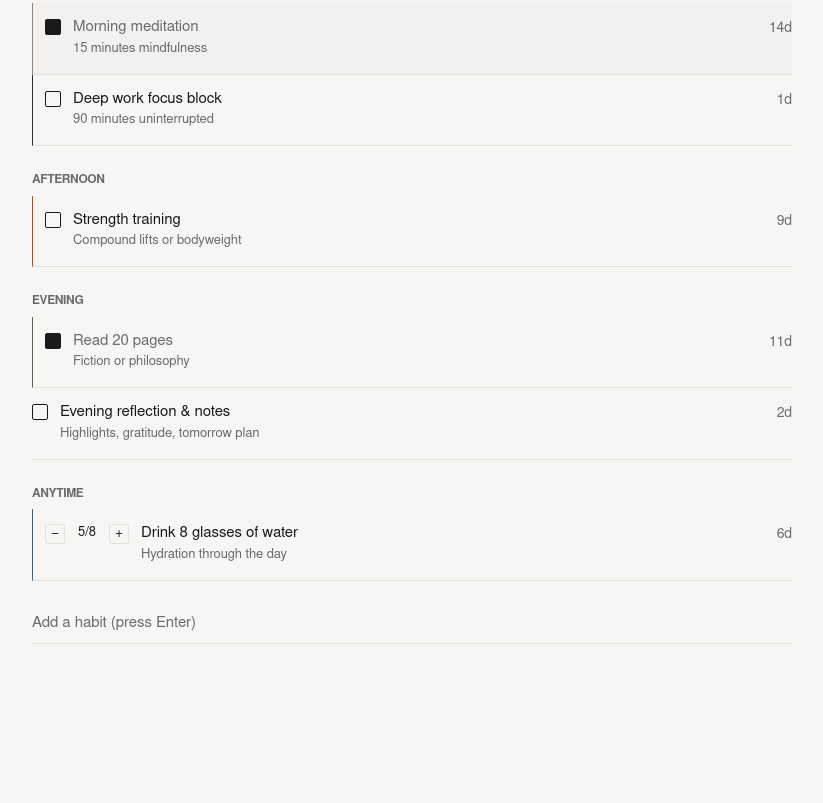
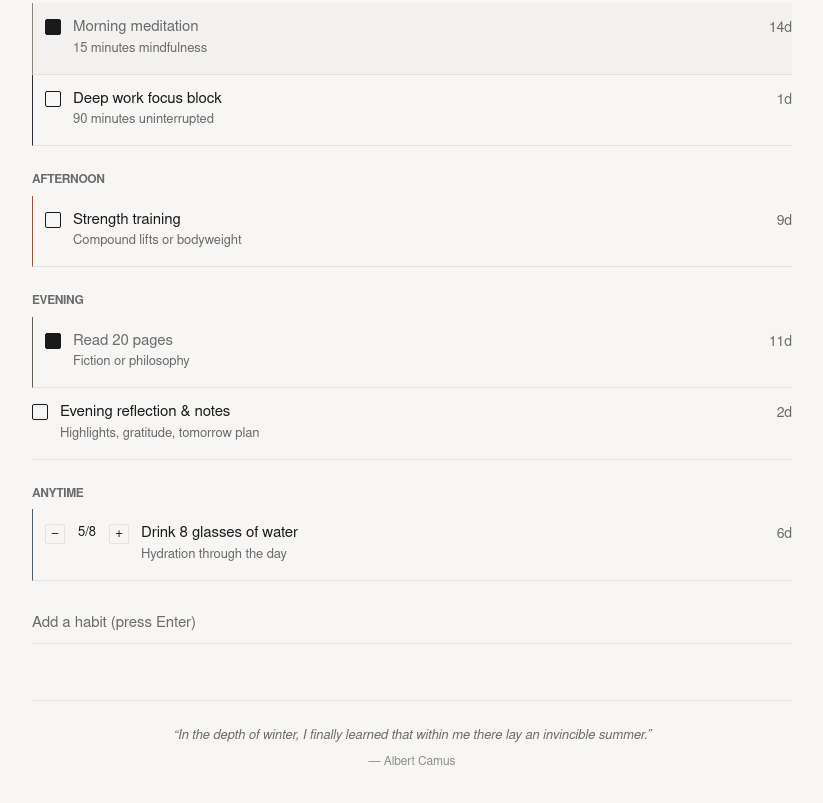
Before and after one commit to HarshitFreq/Quotidian, a website: page index.html in a window 1280 px wide. Shown: the part 363-1166 px from the top of the page, without its empty margins (228-1051 px from the left). Before the commit the page ends 1071 px from the top, so only its background shows below. Drawn offline with Linux system fonts and the light colour scheme; no server answers.

Commit message:
Add hourly live quotes in Today page footer

```diff
--- a/app.js
+++ b/app.js
@@ -89,6 +89,56 @@ let selectedPastDate = null;
 let heatmapYear = null;
 let selectedHeatmapHabitId = 'all';
 let focusedHabitIndex = 0;
+let lastRenderedQuoteHour = null;
+
+/**
+ * Curated list of quiet, thoughtful quotes on consistency, craft, and daily living.
+ */
+const HOURLY_QUOTES = [
+  { text: "How we spend our days is, of course, how we spend our lives.", author: "Annie Dillard" },
+  { text: "We are what we repeatedly do. Excellence, then, is not an act, but a habit.", author: "Will Durant" },
+  { text: "First say to yourself what you would be; and then do what you have to do.", author: "Epictetus" },
+  { text: "It is not that we have a short time to live, but that we waste a lot of it.", author: "Seneca" },
+  { text: "The impediment to action advances action. What stands in the way becomes the way.", author: "Marcus Aurelius" },
+  { text: "A journey of a thousand miles begins with a single step.", author: "Lao Tzu" },
+  { text: "Simplicity is about subtracting the obvious and adding the meaningful.", author: "John Maeda" },
+  { text: "You do not rise to the level of your goals. You fall to the level of your systems.", author: "James Clear" },
+  { text: "Quiet minds cannot be perplexed or frightened, but go on at their own private pace.", author: "Robert Louis Stevenson" },
+  { text: "Nature does not hurry, yet everything is accomplished.", author: "Lao Tzu" },
+  { text: "Nothing is so fatigue-inducing as the eternal hanging on of an uncompleted task.", author: "William James" },
+  { text: "Day by day, what you choose, what you think and what you do is who you become.", author: "Heraclitus" },
+  { text: "The art of being wise is the art of knowing what to overlook.", author: "William James" },
+  { text: "Life is available only in the present moment.", author: "Thich Nhat Hanh" },
+  { text: "Concentrate every minute like a Roman on doing what is in front of you with genuine seriousness.", author: "Marcus Aurelius" },
+  { text: "Patience is also a form of action.", author: "Auguste Rodin" },
+  { text: "Order your soul. Reduce your wants.", author: "Augustine" },
+  { text: "Make each day your masterpiece.", author: "John Wooden" },
+  { text: "In the depth of winter, I finally learned that within me there lay an invincible summer.", author: "Albert Camus" },
+  { text: "Do not wait; the time will never be 'just right.' Start where you stand.", author: "Napoleon Hill" },
+  { text: "Action is the foundational key to all success.", author: "Pablo Picasso" },
+  { text: "An ounce of practice is generally worth more than a ton of theory.", author: "E. F. Schumacher" },
+  { text: "He who has a why to live can bear almost any how.", author: "Friedrich Nietzsche" },
+  { text: "Well begun is half done.", author: "Aristotle" }
+];
+
+function getHourlyQuote(date = getEffectiveDate()) {
+  const epochHours = Math.floor(date.getTime() / (1000 * 60 * 60));
+  const idx = Math.abs(epochHours) % HOURLY_QUOTES.length;
+  return HOURLY_QUOTES[idx];
+}
+
+function renderHourlyQuote() {
+  const quoteTextEl = document.getElementById('today-quote-text');
+  const quoteAuthorEl = document.getElementById('today-quote-author');
+  if (!quoteTextEl || !quoteAuthorEl) return;
+
+  const date = getEffectiveDate();
+  lastRenderedQuoteHour = date.getHours();
+
+  const quote = getHourlyQuote(date);
+  quoteTextEl.textContent = `“${quote.text}”`;
+  quoteAuthorEl.textContent = `— ${quote.author}`;
+}
 
 /**
  * ============================================================================
@@ -844,6 +894,9 @@ function renderTodayView() {
     if (focusedHabitIndex >= habitElements.length) focusedHabitIndex = 0;
     habitElements[focusedHabitIndex].classList.add('focused');
   }
+
+  // Render the current hourly quote in the footer
+  renderHourlyQuote();
 }
 
 function toggleHabitCompletion(habitId, dateStr) {
@@ -2289,6 +2342,14 @@ function init() {
 
   // Connect to backend SQLite API if running as a web app
   syncFromBackend();
+
+  // Hourly quote transition timer (checks every 30 seconds)
+  setInterval(() => {
+    const curHour = getEffectiveDate().getHours();
+    if (curHour !== lastRenderedQuoteHour && getActiveRoute() === 'today') {
+      renderHourlyQuote();
+    }
+  }, 30000);
 }
 
 init();
--- a/index.html
+++ b/index.html
@@ -82,6 +82,14 @@
           autocomplete="off"
         >
       </div>
+
+      <!-- Today Footer: Hourly Live Quote -->
+      <footer class="today-footer">
+        <div id="today-quote-container" class="today-quote-container">
+          <p id="today-quote-text" class="today-quote-text"></p>
+          <span id="today-quote-author" class="today-quote-author"></span>
+        </div>
+      </footer>
     </section>
 
     <!-- VIEW 2: HABITS (LIBRARY) -->
--- a/styles.css
+++ b/styles.css
@@ -524,6 +524,40 @@ body.theme-dark .habit-row.focused {
 
 .input-field:focus {
   border-bottom-color: var(--text-main);
+}
+
+/* Today Footer: Hourly Live Quote */
+.today-footer {
+  margin-top: 56px;
+  padding-top: 24px;
+  border-top: 1px solid var(--border-hairline);
+  text-align: center;
+}
+
+.today-quote-container {
+  display: inline-block;
+  max-width: 540px;
+  margin: 0 auto;
+}
+
+.today-quote-text {
+  font-family: var(--font-body);
+  font-size: 13px;
+  font-weight: 400;
+  line-height: 1.5;
+  color: var(--text-muted);
+  font-style: italic;
+  letter-spacing: -0.1px;
+  margin-bottom: 6px;
+}
+
+.today-quote-author {
+  font-family: var(--font-body);
+  font-size: 12px;
+  font-weight: 400;
+  color: var(--text-muted);
+  opacity: 0.75;
+  letter-spacing: -0.1px;
 }
 
 /* Buttons & Secondary Controls */
```
